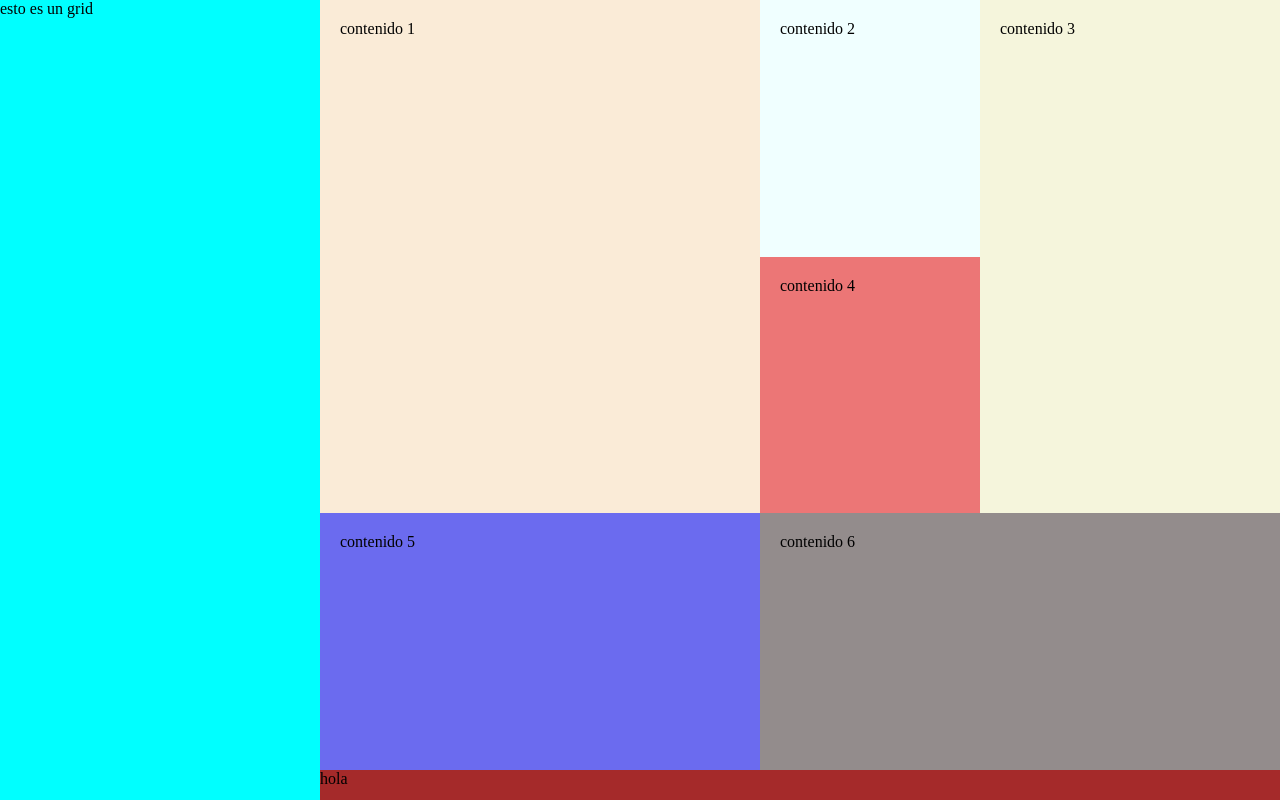
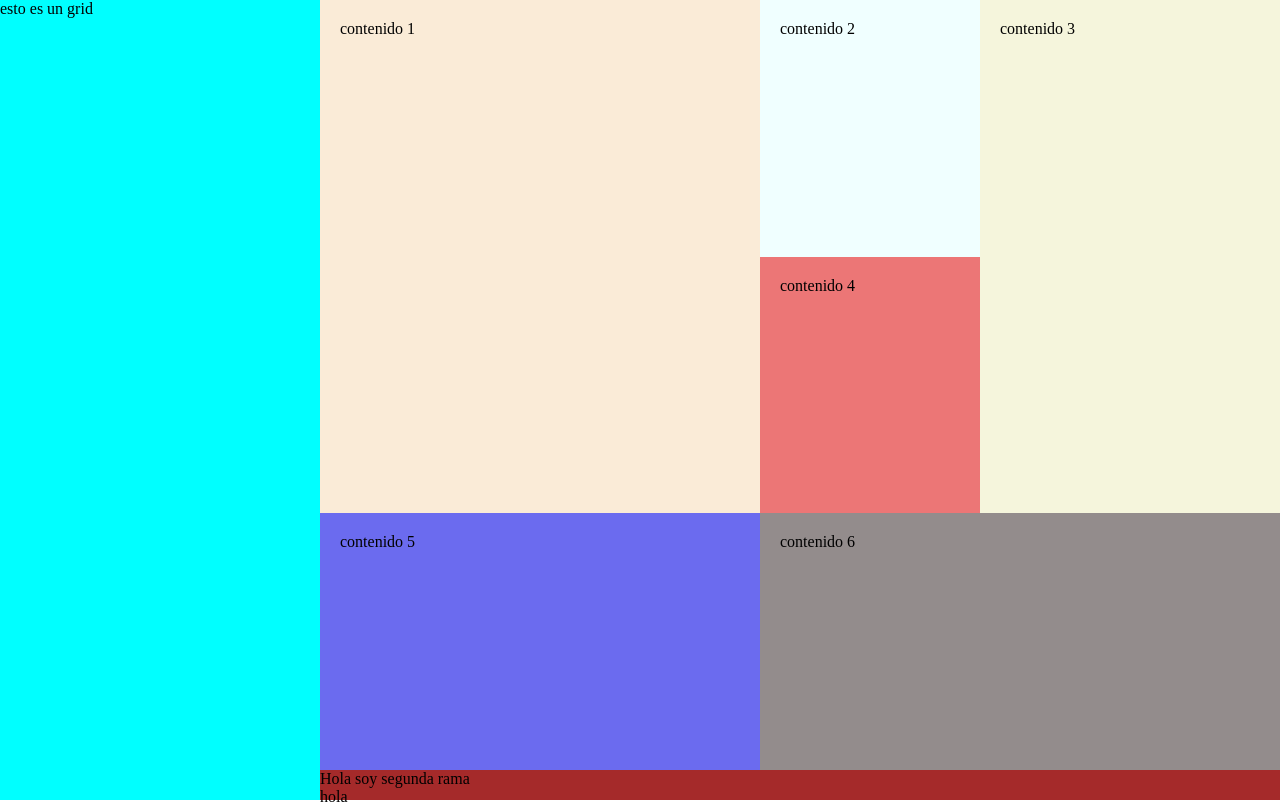
Before and after one commit to cardenasmaximiliano/grid-29300, a plain HTML site: page index.html in a window 1280 px wide. Drawn offline with Linux system fonts and the light colour scheme.

Commit message:
tercera subida

```diff
--- a/index.html
+++ b/index.html
@@ -21,9 +21,20 @@
             <div class="item-6">contenido 6</div>
         </main>
         <footer>
-
+            <p>Hola soy segunda rama</p>
             <p>hola</p>
         </footer>
     </div>
 </body>
 </html>
+
+<!--
+    1°commit "primer commit"
+    2° rama ramita "escribimos un p"
+    3° ramita merge con el main
+    4° commit "cambio"
+    5° git push
+
+
+
+-->
```
